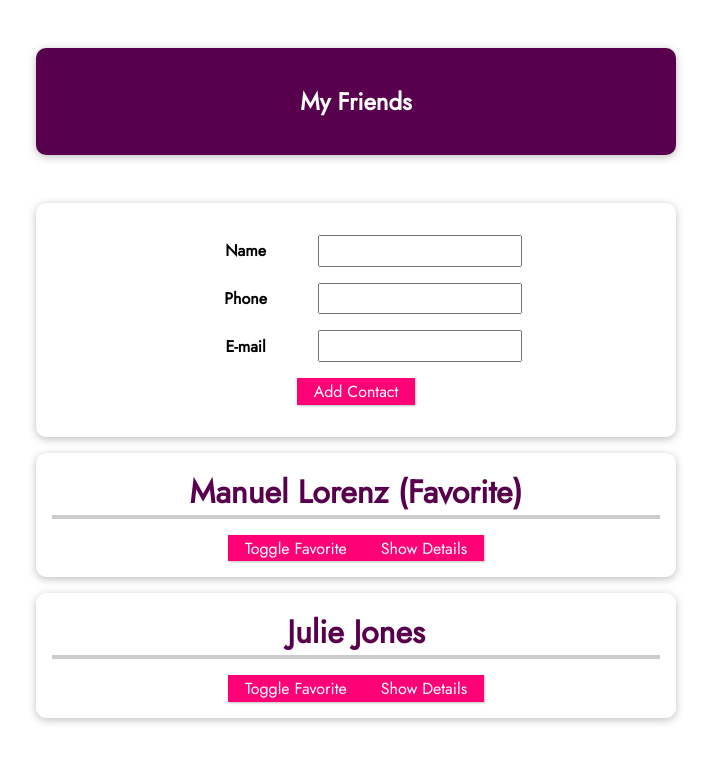
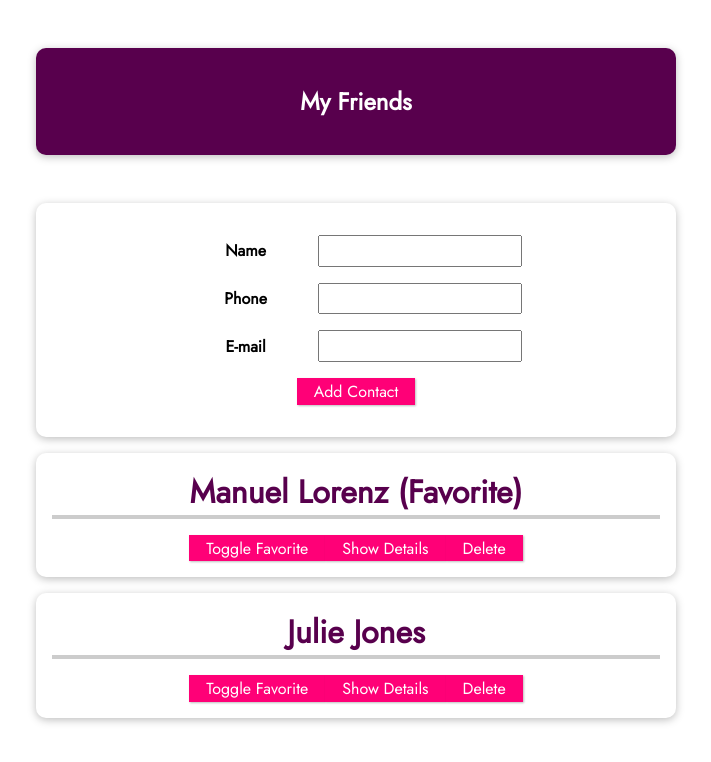
Before and after one commit to yozdil/learning-vue, a Vue app in the folder 04-vue-project/: page / in a window 1280 px wide. Shown: the top 762 px of the page, without its empty margins (284-995 px from the left). Built offline with nearby package versions, Linux system fonts and the light colour scheme.

Commit message:
add delete functionality

```diff
--- a/04-vue-project/src/App.vue
+++ b/04-vue-project/src/App.vue
@@ -14,6 +14,7 @@
         :email-adress="friend.email"
         :is-favorite="friend.isFavorite"
         @toggle-favorite="toggleFavoriteStatus"
+        @delete="deleteContact"
       >
       </friend-contact>
     </ul>
@@ -58,6 +59,9 @@
         isFavorite: false,
       };
       this.friends.push(newFriendContact);
+    },
+    deleteContact(friendId) {
+      this.friends = this.friends.filter((friend) => friend.id !== friendId);
     },
   },
 };
--- a/04-vue-project/src/components/FriendContact.vue
+++ b/04-vue-project/src/components/FriendContact.vue
@@ -9,6 +9,7 @@
       <li><strong>Phone:</strong>{{ phoneNumber }}</li>
       <li><strong>Email:</strong>{{ emailAdress }}</li>
     </ul>
+    <button @click="$emit('delete', id)">Delete</button>
   </li>
 </template>
 
@@ -41,7 +42,7 @@
       // },
     },
   },
-  emits: ["toggle-favorites"],
+  emits: ["toggle-favorites", "delete"],
   // emits: {
   //   "toggle-favorite": function(id) {
   //     if (id) {
```
